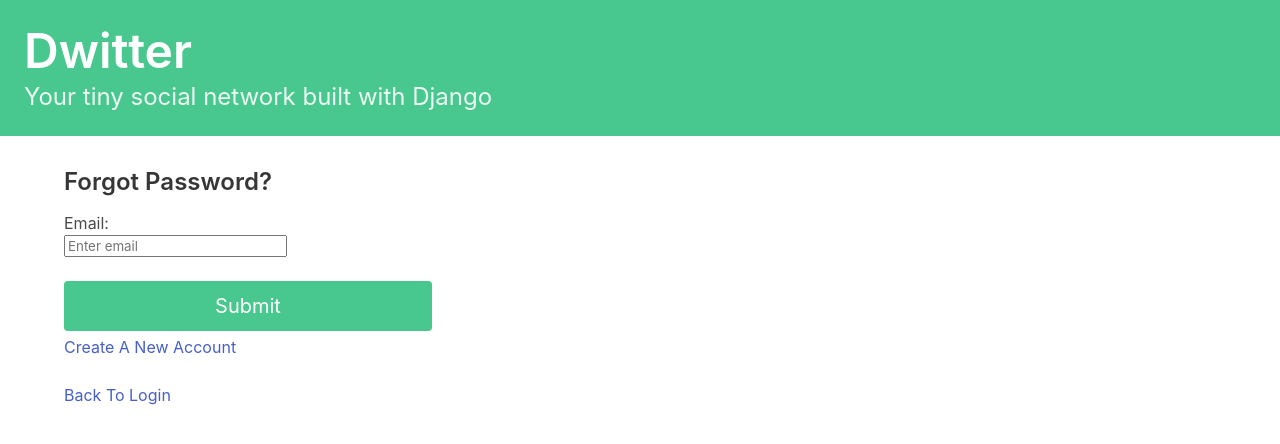
After one commit to MyNameIsCarsten/django-social, a Django app: page /password-reset/ in a window 1280 px wide. The commit adds this page. Shown: the top 444 px of the page. Run offline with Django 3.2, Linux system fonts and the light colour scheme.

Commit message:
Added Reset Password and Sign Up views

```diff
--- /dev/null
+++ b/dwitter/templates/dwitter/password_reset.html
@@ -0,0 +1,68 @@
+{% extends 'base.html' %}
+{% block content %}
+<style>
+    label, input {
+        display: block;
+    }
+    span.helptext {
+        display: none;
+    }
+</style>
+
+    <div class="column is-one-third">
+        <div class="block">
+            <div class="">
+                <div class="">
+                    <div class="border-0 rounded-lg mt-0 mb-3">
+                        <div class="justify-content-center">
+                            <div id="error_div"></div>
+                          <h3 class="font-weight-light my-4 text-center title is-4">Forgot Password?</h3>
+                        </div>
+                        {% if form.errors %}
+                            <div class="alert alert-danger alert-dismissible" role="alert">
+                                <div id="form_errors">
+                                    {% for key, value in form.errors.items %}
+                                        <strong>{{ value }}</strong>
+                                    {% endfor %}
+                                </div>
+                                <button type="button" class="close" data-dismiss="alert" aria-label="Close">
+                                    <span aria-hidden="true">&times;</span>
+                                </button>
+                            </div>
+                        {% endif %}
+                        <div class="card-body">
+                            <form method="POST">
+                                {% csrf_token %}
+                                <div class="form-row">
+                                    <div class="col-md-10 offset-md-1">
+                                    <div class="form-group">
+                                      <label for="id_email">Email:</label>
+                                        <input type="email" name="email"  class="form-control"
+                                               autocomplete="email" maxlength="254" required id="id_email"
+                                               placeholder="Enter email">
+                                    </div>
+                                </div>
+                            </div>
+                                <div class="form-row">
+                                  <div class="col-md-10 offset-md-1">
+                                    <div class="form-group mt-0 mb-1">
+                                        <button type="submit" class="col-md-12 btn btn-dark button is-success is-fullwidth is-medium mt-5">Submit
+                                        </button>
+                                    </div>
+                                 </div>
+                               </div>
+                            </form>
+                        </div>
+                        <div class="text-center">
+                            <div class="small">
+                                <a href="#">Create A New Account</a><br><br>
+                                <a href="{% url 'dwitter:login' %}">Back To Login</a><br>
+                            </div>
+                        </div>
+                    </div>
+                </div>
+            </div>
+        </div>
+
+  </div>
+{% endblock content %}
--- /dev/null
+++ b/dwitter/templates/dwitter/password_reset_subject.txt
@@ -0,0 +1 @@
+Django - Registration/Login App Password Reset
--- a/dwitter/urls.py
+++ b/dwitter/urls.py
@@ -13,6 +13,8 @@ from django.contrib.auth.views import (
     PasswordResetConfirmView,
     PasswordResetCompleteView
 )
+
+from dwitter.views import ResetPasswordView, SignUpView
 
 app_name = "dwitter"
 
@@ -40,7 +42,25 @@ urlpatterns = [
     # login / logout urls
     path('login/', auth_views.LoginView.as_view(template_name='registration/login.html'), name='login'),
 
+    # signup
+    path("signup/", SignUpView.as_view(), name="signup"),
+
     # change password urls
     path('password/', change_password, name='change_password'),
 
+    # password reset
+    path('password-reset/', ResetPasswordView.as_view(), name='password_reset'),
+
+    # PasswordResetConfirmView is the view responsible for presenting this password reset form, and validating the token
+    # i.e. whether or not the token has expired, or if it has been used already
+    # uidb64: The user’s id encoded in base 64.
+    # token: Password recovery token to check that the password is valid.
+    path('password-reset-confirm/<uidb64>/<token>/',
+         auth_views.PasswordResetConfirmView.as_view(template_name='dwitter/password_reset_confirm.html'),
+         name='password_reset_confirm'),
+
+    path('password-reset-complete/',
+         auth_views.PasswordResetCompleteView.as_view(template_name='dwitter/password_reset_complete.html'),
+         name='password_reset_complete'),
+
 ]
--- a/dwitter/views.py
+++ b/dwitter/views.py
@@ -8,9 +8,13 @@ from .models import Dweet, Profile
 
 from django.contrib import messages
 from django.contrib.auth import update_session_auth_hash
-from django.contrib.auth.forms import PasswordChangeForm
+from django.contrib.auth.forms import PasswordChangeForm, UserCreationForm
 
+from django.urls import reverse_lazy
+from django.contrib.auth.views import PasswordResetView
+from django.contrib.messages.views import SuccessMessageMixin
 
+from django.views import generic
 
 
 # pointing the incoming request to base.html and telling Django to render that template
@@ -134,3 +138,30 @@ def change_password(request):
     return render(request, 'dwitter/change_password.html', {
         'form': form
     })
+
+
+
+class ResetPasswordView(SuccessMessageMixin, PasswordResetView):
+    # if not given any, django defaults to registration/password_reset_form.html to render the associated template for the view
+    template_name = 'dwitter/password_reset.html'
+    # template used for generating the body of the email with the reset password link
+    email_template_name = 'dwitter/password_reset_email.html'
+    # template used for generating the subject of the email with the reset password link
+    subject_template_name = 'dwitter/password_reset_subject.txt'
+    # message that will be displayed upon a successful password reset request
+    success_message = "We've emailed you instructions for setting your password, " \
+                      "if an account exists with the email you entered. You should receive them shortly." \
+                      " If you don't receive an email, " \
+                      "please make sure you've entered the address you registered with, and check your spam folder."
+    # If not given any, django defaults to 'password_reset_done' after a successful password request.
+    # But I think it makes sense to just redirect the user to the home page without providing any additional template.
+    success_url = reverse_lazy('dwitter:dashboard')
+
+
+class SignUpView(generic.CreateView):
+    form_class = UserCreationForm
+    # use reverse_lazy to redirect the user to the login page upon successful registration
+    # for all generic class-based views the urls are not loaded when the file is imported,
+    # so we have to use the lazy form of reverse to load them later when they're available
+    success_url = reverse_lazy("dwitter:login")
+    template_name = "registration/signup.html"
--- a/social/settings.py
+++ b/social/settings.py
@@ -135,3 +135,7 @@ LOGOUT_REDIRECT_URL = "dwitter:login"
 # simple SMTP server at http://localhost:1025 to confirm that emails are sent for password resets
 EMAIL_HOST = "localhost"
 EMAIL_PORT = 1025
+# This will display the mail on the console for Easy Verification.
+# Note: Mail will not be sent to the specified recipient in Msg.Its just for Development and Testing.
+# For that you need to configure SMTP server which is given in the Doc.
+EMAIL_BACKEND = 'django.core.mail.backends.console.EmailBackend'
--- a/social/urls.py
+++ b/social/urls.py
@@ -15,10 +15,12 @@ Including another URLconf
 """
 from django.contrib import admin
 from django.urls import path, include
+from django.views.generic.base import TemplateView
 
 
 urlpatterns = [
     # redirect all requests made to the base URL ("") to your dwitter app’s urls.py file
     path("", include("dwitter.urls")),
     path('admin/', admin.site.urls),
+    path("", TemplateView.as_view(template_name="home.html"), name="home"),
 ]
```
Also changed, not shown: dwitter/templates/dwitter/password_reset_complete.html (added, +14 -0 lines), dwitter/templates/dwitter/password_reset_confirm.html (added, +71 -0 lines), dwitter/templates/dwitter/password_reset_email.html (added, +13 -0 lines), dwitter/templates/registration/login.html (+16 -3 lines), dwitter/templates/registration/signup.html (added, +26 -0 lines), README.md, db.sqlite3.
